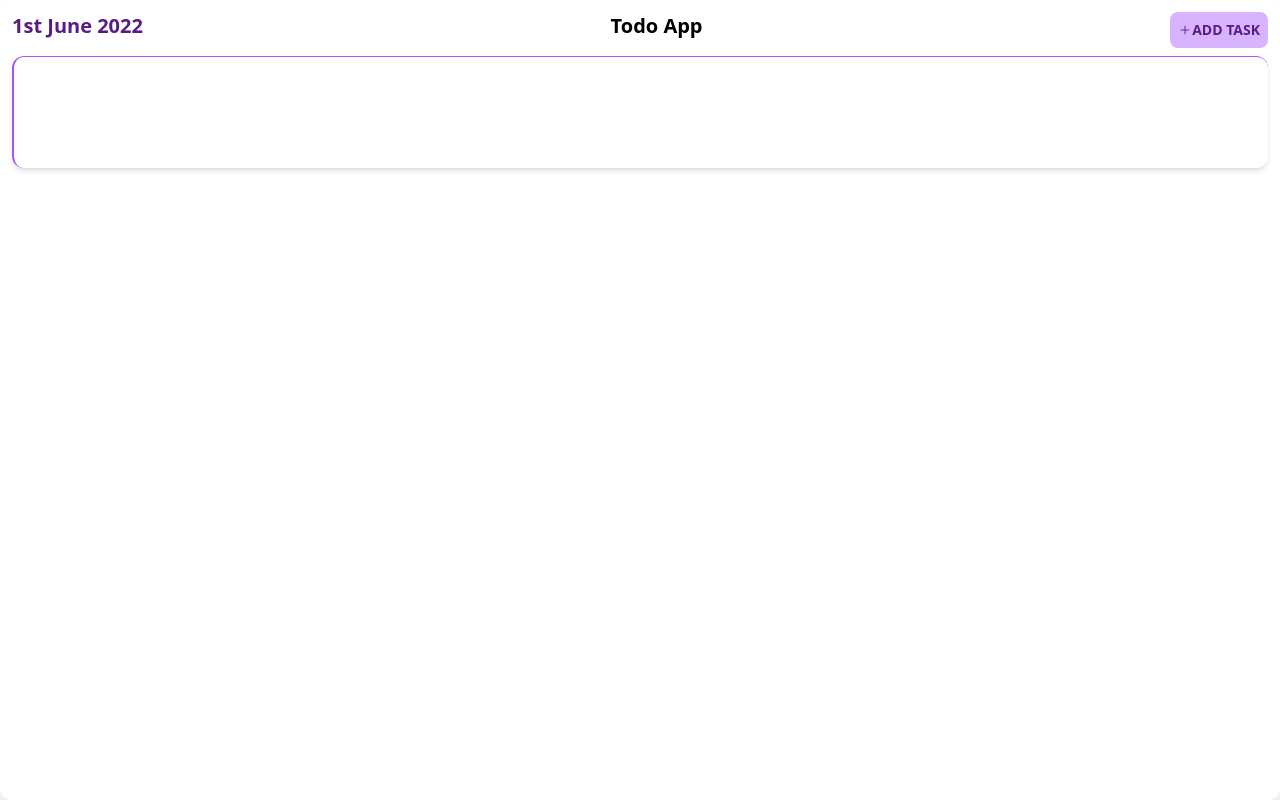
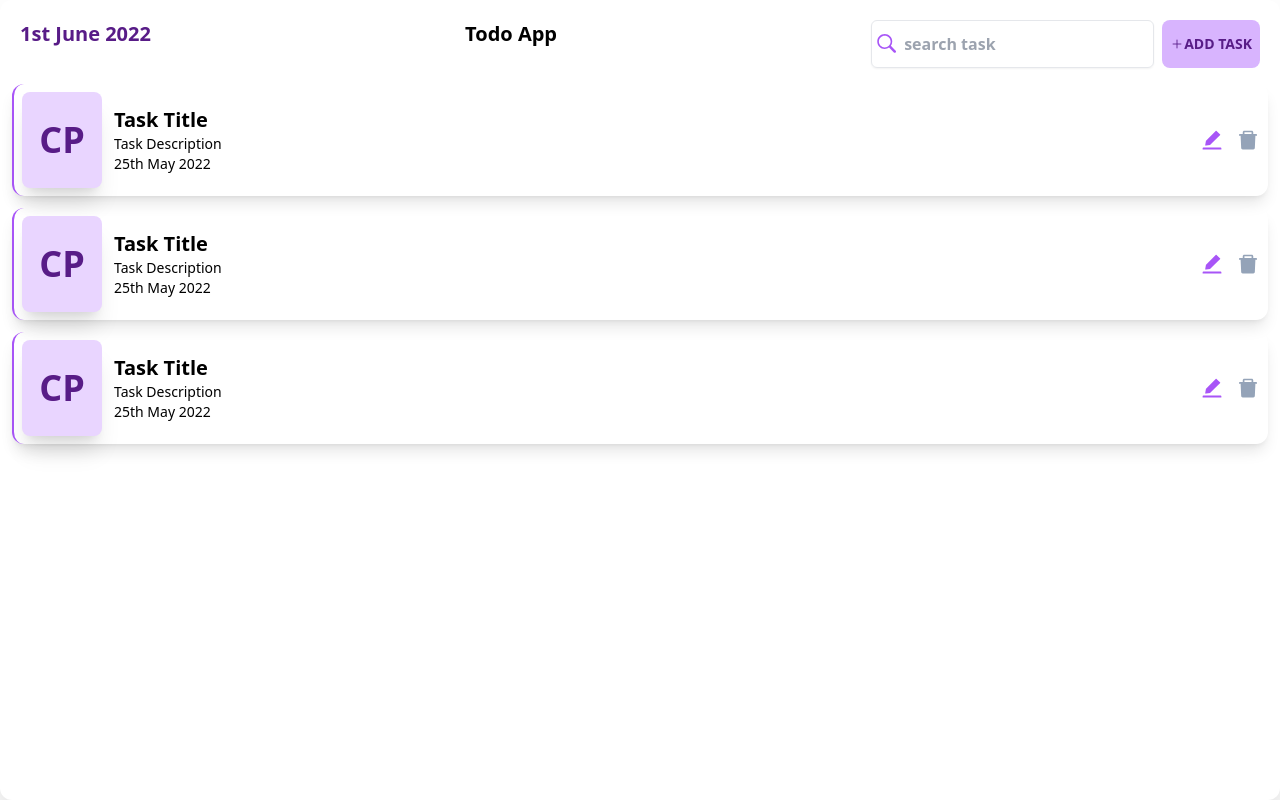
Before and after one commit to Mariat28/todoapp-react, a React (Create React App) app: page / in a window 1280 px wide. Built offline with nearby package versions, Linux system fonts and the light colour scheme.

Commit message:
reusable components

```diff
--- a/src/App.js
+++ b/src/App.js
@@ -1,19 +1,13 @@
-import {IoAdd} from 'react-icons/io5';
-import Button from './components/ui/Button';
+import HeaderComponent from './components/HeaderComponent';
 import TaskList from './components/tasklist/TaskList';
 import './App.css';
 
 function App() {
   return (
-    <div className="text-xl font-bold container mx-auto rounded-xl shadow-2xl h-screen p-3">
-      <div className="flex justify-between w-full">
-        <div className="text-purple-900">1st June 2022</div>
-        <div className='flex justify-center'>Todo App</div>
-        <Button title= 'Add Task' icon= {<IoAdd/>} type='button'></Button>
-      </div>
-      <div className='mt-2'>
-          <TaskList></TaskList>
-        </div>
+    <div className="text-xl font-bold flex flex-col gap-2 container mx-auto rounded-xl shadow-2xl h-screen p-3">
+      <HeaderComponent/>
+      <TaskList></TaskList>
+
     </div>
   );
 }
--- /dev/null
+++ b/src/components/HeaderComponent.js
@@ -0,0 +1,17 @@
+import {IoAdd} from 'react-icons/io5';
+import SearchComponent from './ui/SearchComponent';
+import Button from '../components/ui/Button';
+
+const HeaderComponent =()=>{
+    return(
+    <div className="flex justify-between w-full p-2">
+        <div className="text-purple-900">1st June 2022</div>
+        <div className='flex justify-center '>Todo App</div>
+        <div className='flex gap-2 items-center'>
+            <SearchComponent/>
+            <Button title= 'Add Task' icon= {<IoAdd/>} type='button' className="h-12"></Button>
+        </div>
+    </div>
+    )
+}
+export default HeaderComponent;
--- /dev/null
+++ b/src/components/tasklist/TaskAvatar.js
@@ -0,0 +1,10 @@
+const TaskAvatar = (props) => {
+    return(
+        <div className=" min-h-full h-full flex p-2 ">
+            <div className="rounded-lg w-20 text-4xl  justify-center shadow-xl bg-purple-200 text-purple-900 h font-bold flex items-center">
+                CP
+            </div>
+        </div>
+    )
+}
+export default TaskAvatar;
--- a/src/components/tasklist/TaskList.js
+++ b/src/components/tasklist/TaskList.js
@@ -1,13 +1,16 @@
 import Card from "../ui/Card";
+import TaskListItem from "./TaskListItem";
 const TaskList = () => {
   return(
-    <div>
-      <Card className="h-28 max-h-28 border-t ">
-        <div className="flex justify-between">
-          <div className="rounded-md shadow-xl bg-red-500 w-fit h-full font-bold flex items-center">
-              CP
-          </div>
-        </div>
+    <div className="h-full flex flex-col gap-3">
+      <Card className="h-28 max-h-28  hover:shadow-xl ">
+        <TaskListItem/>
+      </Card>
+      <Card className="h-28 max-h-28  hover:shadow-xl ">
+        <TaskListItem/>
+      </Card>
+      <Card className="h-28 max-h-28  hover:shadow-xl ">
+        <TaskListItem/>
       </Card>
     </div>
   )
--- /dev/null
+++ b/src/components/tasklist/TaskListItem.js
@@ -0,0 +1,21 @@
+import TaskAvatar from "./TaskAvatar";
+import {AiFillEdit, AiFillDelete} from 'react-icons/ai';
+const TaskListItem = () => {
+    return(
+        <div className="h-full flex w-full">
+           <TaskAvatar/>
+            <div className="flex items-center justify-between w-full">
+                <div className="flex flex-col p-1 py-2">
+                    <span>Task Title</span>
+                    <span className="text-sm font-normal">Task Description</span>
+                    <span className="text-sm font-normal">25th May 2022</span>
+                </div>
+                <div className="flex p-2 gap-3 text-2xl">
+                    <AiFillEdit className="text-purple-500 "/>
+                    <AiFillDelete className="text-slate-400"/>
+                </div>
+            </div>
+        </div>
+    )
+};
+export default TaskListItem;
--- a/src/components/ui/Button.js
+++ b/src/components/ui/Button.js
@@ -1,7 +1,8 @@
 const Button =(props) => {
+  const classes = 'bg-purple-300 text-purple-900 p-2 flex items-center uppercase text-sm rounded-lg hover:bg-purple-900 hover:text-purple-300 '+ props.className;
   return(
     <div>
-      <button className="bg-purple-300 text-purple-900 p-2 flex items-center uppercase text-sm rounded-lg hover:bg-purple-900 hover:text-purple-300" type={props.type}>{props.icon}{props.title}</button>
+      <button className={classes} type={props.type}>{props.icon}{props.title}</button>
     </div>
   )
 }
--- a/src/components/ui/Card.js
+++ b/src/components/ui/Card.js
@@ -1,7 +1,10 @@
 const Card = (props) => {
-  const classes = 'rounded-xl shadow-md  border-l-2 border-purple-500 '+ props.className;
+  const classes = 'rounded-xl shadow-lg  border-l-2 border-purple-500 '+ props.className;
   return(
     <div className={classes}>
+      <div className="min-h-full h-full">
+        {props.children}
+      </div>
 
     </div>
   )
--- /dev/null
+++ b/src/components/ui/SearchComponent.js
@@ -0,0 +1,10 @@
+import {GoSearch} from 'react-icons/go';
+const SearchComponent = (props) => {
+return(
+    <div className="rounded-md flex gap-2 p-1 shadow-sm h-12 items-center border border-gray-200 focus-within:border-purple-500 focus-within:transition-all ease-in duration-200">
+        <GoSearch className='text-purple-500'/>
+        <input type="search" className='outline-none h-full text-base' placeholder='search task' />
+    </div>
+)
+}
+export default SearchComponent;
```
Also changed, not shown: 1 other file (tests, documents, lock files or other folders).
